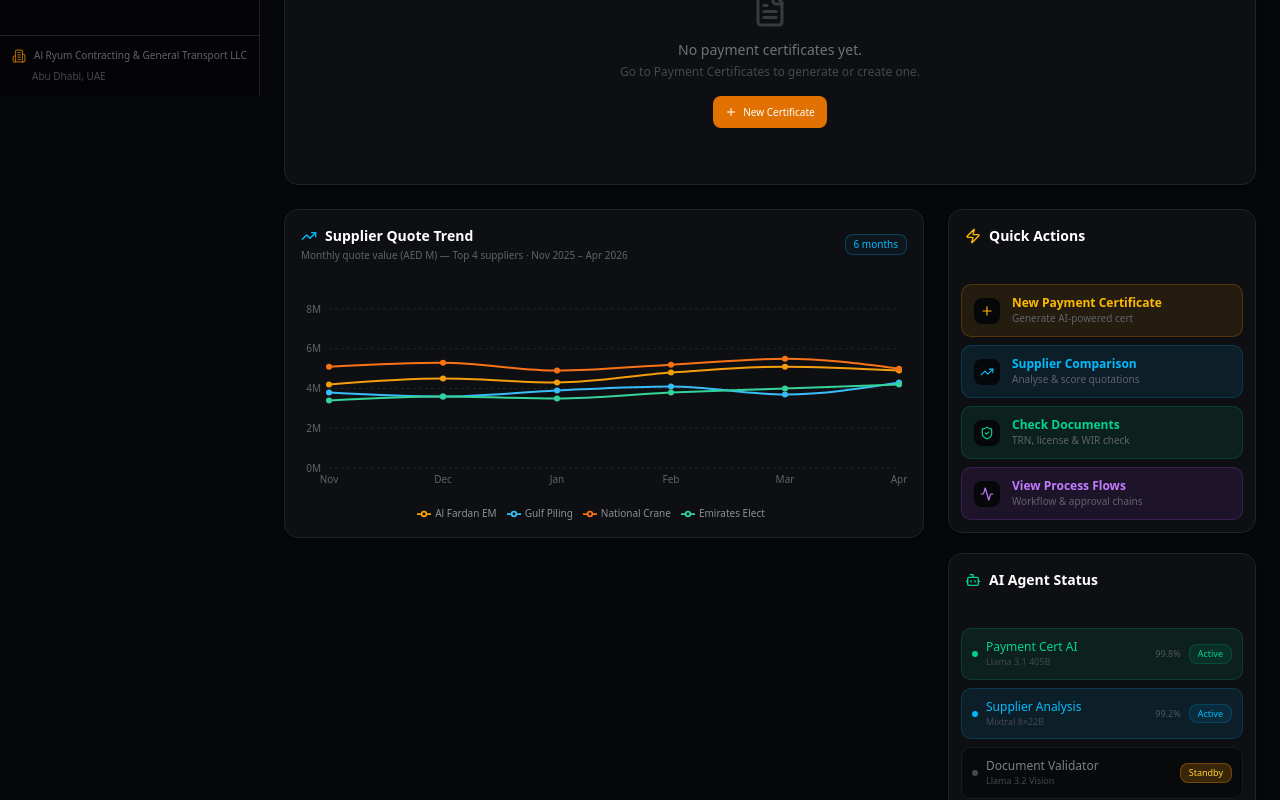
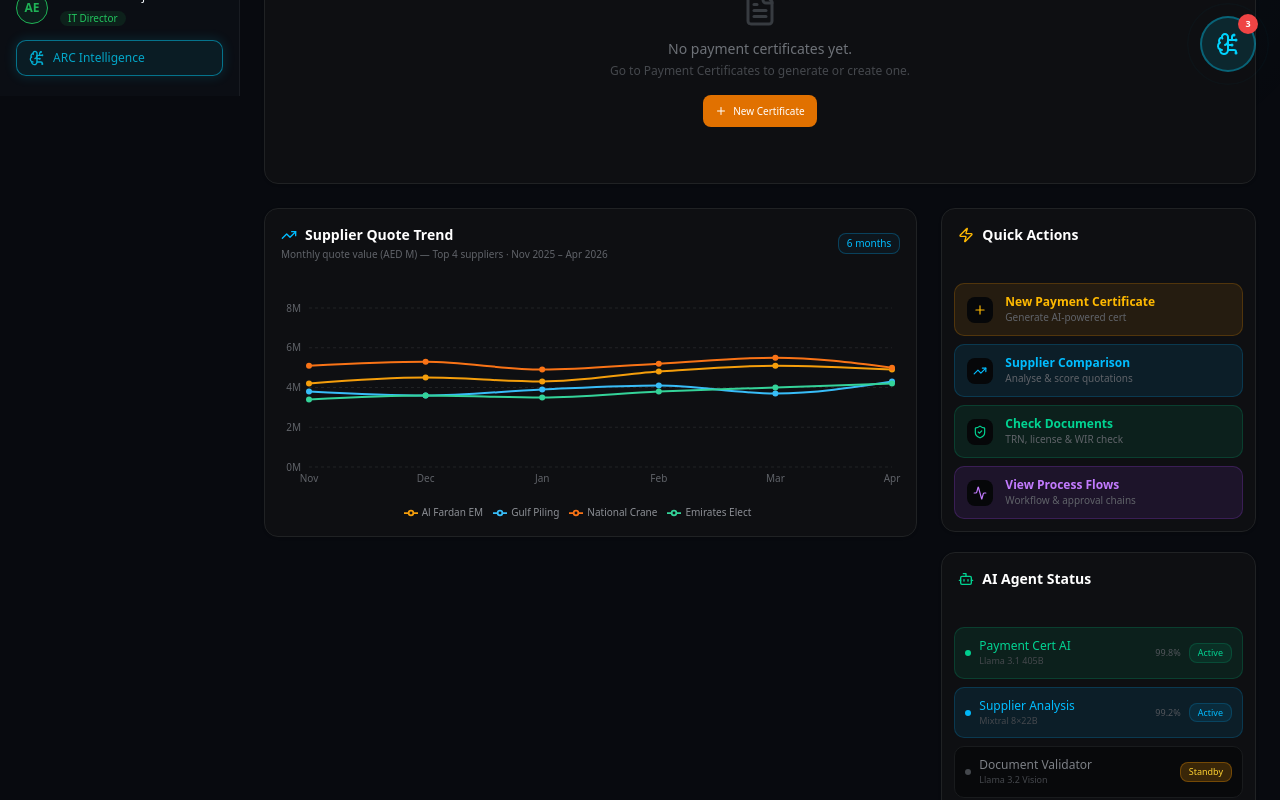
Before and after one commit to aelnaji/ARC_Dashboard, a Next.js app: page / in a window 1280 px wide. Shown: the part 704-1504 px from the top of the page. Built offline with nearby package versions, Linux system fonts and the light colour scheme.

Commit message:
feat: wire ShellLayout into page.tsx + update layout.tsx with arc theme + Inter font

```diff
--- a/src/app/layout.tsx
+++ b/src/app/layout.tsx
@@ -1,26 +1,22 @@
 import type { Metadata } from "next";
-import { Geist, Geist_Mono } from "next/font/google";
+import { Inter } from "next/font/google";
 import "./globals.css";
+import "@/styles/arc-themes.css";
 import { Toaster } from "@/components/ui/toaster";
 
-const geistSans = Geist({
-  variable: "--font-geist-sans",
+const inter = Inter({
+  variable: "--font-inter",
   subsets: ["latin"],
-});
-
-const geistMono = Geist_Mono({
-  variable: "--font-geist-mono",
-  subsets: ["latin"],
+  display: "swap",
 });
 
 export const metadata: Metadata = {
   title: "ARC Command Centre",
-  description: "Al Ryum Contracting & General Transport LLC — Command Centre Dashboard. AI-powered payment certificate management, supplier comparison, and document processing for construction operations in Abu Dhabi, UAE.",
+  description:
+    "Al Ryum Contracting & General Transport LLC \u2014 Command Centre Dashboard. AI-powered payment certificate management, supplier comparison, and document processing for construction operations in Abu Dhabi, UAE.",
   keywords: ["ARC", "Al Ryum", "Command Centre", "Payment Certificate", "Construction", "Abu Dhabi", "UAE"],
   authors: [{ name: "Al Ryum Contracting & General Transport LLC" }],
-  icons: {
-    icon: "/arc-logo.png",
-  },
+  icons: { icon: "/arc-logo.png" },
 };
 
 export default function RootLayout({
@@ -29,9 +25,10 @@ export default function RootLayout({
   children: React.ReactNode;
 }>) {
   return (
-    <html lang="en" suppressHydrationWarning>
+    <html lang="en" className="theme-arc-green" suppressHydrationWarning>
       <body
-        className={`${geistSans.variable} ${geistMono.variable} antialiased bg-background text-foreground`}
+        className={`${inter.variable} font-sans antialiased`}
+        style={{ background: "var(--arc-bg-page)", color: "var(--arc-text)" }}
       >
         {children}
         <Toaster />
--- a/src/app/page.tsx
+++ b/src/app/page.tsx
@@ -1,207 +1,41 @@
 "use client";
 
-import { useState, useRef, useSyncExternalStore } from "react";
+import { useSyncExternalStore } from "react";
 import { motion, AnimatePresence } from "framer-motion";
-import {
-  LayoutDashboard,
-  FileText,
-  ChartColumn,
-  Bot,
-  GitBranch,
-  Settings,
-  Building2,
-  ChevronLeft,
-  Menu,
-  X,
-} from "lucide-react";
-import { Badge } from "@/components/ui/badge";
 import { useAppStore, type Section } from "@/lib/store";
+import ShellLayout from "@/components/arc/ShellLayout";
+
+// ── Existing Section Components (untouched) ──────────────────────────────────
 import DashboardSection from "@/components/sections/DashboardSection";
 import PaymentCertsSection from "@/components/sections/PaymentCertsSection";
 import SupplierComparisonSection from "@/components/sections/SupplierComparisonSection";
 import AgentMonitorSection from "@/components/sections/AgentMonitorSection";
 import ProcessFlowsSection from "@/components/sections/ProcessFlowsSection";
 import SettingsSection from "@/components/sections/SettingsSection";
-import LogoutButton from "@/components/LogoutButton";
 
-const navItems: { key: Section; icon: typeof LayoutDashboard; label: string; desc: string }[] = [
-  { key: "dashboard", icon: LayoutDashboard, label: "Dashboard Overview", desc: "Main dashboard" },
-  { key: "payment-certs", icon: FileText, label: "Payment Certificates", desc: "AI-powered cert generation" },
-  { key: "supplier-comparison", icon: ChartColumn, label: "Supplier Comparison", desc: "Quotation analysis" },
-  { key: "agent-monitor", icon: Bot, label: "Agent Monitor", desc: "AI agent status" },
-  { key: "process-flows", icon: GitBranch, label: "Process Flows", desc: "Workflow diagrams" },
-  { key: "settings", icon: Settings, label: "Settings", desc: "Configuration" },
-];
-
-const sectionComponents: Record<Section, React.FC> = {
-  dashboard: DashboardSection,
-  "payment-certs": PaymentCertsSection,
+const SECTION_COMPONENTS: Record<Section, React.FC> = {
+  dashboard:             DashboardSection,
+  "payment-certs":       PaymentCertsSection,
   "supplier-comparison": SupplierComparisonSection,
-  "agent-monitor": AgentMonitorSection,
-  "process-flows": ProcessFlowsSection,
-  settings: SettingsSection,
+  "agent-monitor":       AgentMonitorSection,
+  "process-flows":       ProcessFlowsSection,
+  settings:              SettingsSection,
 };
 
 export default function CommandCentre() {
-  const { activeSection, setActiveSection } = useAppStore();
-  const [sidebarOpen, setSidebarOpen] = useState(false);
-  const [sidebarCollapsed, setSidebarCollapsed] = useState(false);
+  const { activeSection } = useAppStore();
+
+  // Prevent hydration mismatch — render section only on client
   const mounted = useSyncExternalStore(
     () => () => {},
     () => true,
     () => false
   );
 
-  const handleNavClick = (key: Section) => {
-    setActiveSection(key);
-    setSidebarOpen(false);
-  };
-
-  const SectionComponent = sectionComponents[activeSection];
+  const SectionComponent = SECTION_COMPONENTS[activeSection];
 
   return (
-    <div className="min-h-screen bg-[oklch(0.13_0.005_260)] text-foreground">
-      {/* Mobile overlay */}
-      <AnimatePresence>
-        {sidebarOpen && (
-          <motion.div
-            initial={{ opacity: 0 }}
-            animate={{ opacity: 1 }}
-            exit={{ opacity: 0 }}
-            className="fixed inset-0 z-40 bg-black/50 lg:hidden"
-            onClick={() => setSidebarOpen(false)}
-          />
-        )}
-      </AnimatePresence>
-
-      {/* Sidebar */}
-      <aside
-        className={`fixed top-0 left-0 z-50 h-full bg-[oklch(0.11_0.005_260)] border-r border-[oklch(0.25_0.005_260)] flex flex-col transition-all duration-300 lg:z-30 ${
-          sidebarCollapsed ? "lg:w-[72px]" : "lg:w-[260px]"
-        } -translate-x-full lg:translate-x-0 ${sidebarOpen ? "translate-x-0" : ""}`}
-      >
-        {/* Logo */}
-        <div className="flex items-center gap-3 px-4 h-16 border-b border-[oklch(0.25_0.005_260)] shrink-0">
-          <div className="relative w-10 h-10 rounded-lg overflow-hidden shrink-0">
-            <img src="/arc-logo.png" alt="ARC Logo" className="w-full h-full object-cover" />
-          </div>
-          {!sidebarCollapsed && (
-            <div className="min-w-0 flex-1">
-              <p className="font-bold text-amber-400 text-sm leading-tight truncate">ARC Command</p>
-              <p className="text-[10px] text-[oklch(0.55_0.01_260)] leading-tight truncate">Centre</p>
-            </div>
-          )}
-          <button
-            className="lg:hidden ml-auto p-1 rounded-md hover:bg-[oklch(0.22_0.01_260)] text-[oklch(0.6_0.01_260)]"
-            onClick={() => setSidebarOpen(false)}
-          >
-            <X className="size-5" />
-          </button>
-        </div>
-
-        {/* Nav Items */}
-        <nav className="flex-1 overflow-y-auto py-3 px-3 space-y-1 custom-scrollbar">
-          {navItems.map((item) => {
-            const Icon = item.icon;
-            const isActive = activeSection === item.key;
-            return (
-              <button
-                key={item.key}
-                onClick={() => handleNavClick(item.key)}
-                className={`w-full flex items-center gap-3 rounded-lg px-3 py-2.5 text-left transition-all duration-150 group ${
-                  isActive
-                    ? "bg-amber-500/15 text-amber-400 shadow-sm"
-                    : "text-[oklch(0.65_0.01_260)] hover:bg-[oklch(0.18_0.01_260)] hover:text-[oklch(0.85_0.005_260)]"
-                }`}
-              >
-                <span
-                  className={`shrink-0 transition-colors ${
-                    isActive ? "text-amber-400" : "text-[oklch(0.5_0.01_260)] group-hover:text-[oklch(0.7_0.01_260)]"
-                  }`}
-                >
-                  <Icon className="size-5" />
-                </span>
-                {!sidebarCollapsed && (
-                  <div className="min-w-0">
-                    <p className="text-sm font-medium truncate">{item.label}</p>
-                    <p className="text-[10px] text-[oklch(0.5_0.01_260)] truncate">{item.desc}</p>
-                  </div>
-                )}
-                {isActive && !sidebarCollapsed && (
-                  <div className="ml-auto w-1.5 h-1.5 rounded-full bg-amber-400 shrink-0" />
-                )}
-              </button>
-            );
-          })}
-        </nav>
-
-        {/* Company Info */}
-        {!sidebarCollapsed && (
-          <div className="border-t border-[oklch(0.25_0.005_260)] p-3 shrink-0">
-            <div className="space-y-1.5">
-              <div className="flex items-center gap-2">
-                <Building2 className="size-3.5 text-amber-500/60 shrink-0" />
-                <p className="text-[10px] text-[oklch(0.5_0.01_260)] truncate">
-                  Al Ryum Contracting &amp; General Transport LLC
-                </p>
-              </div>
-              <p className="text-[10px] text-[oklch(0.4_0.01_260)] pl-5">Abu Dhabi, UAE</p>
-            </div>
-          </div>
-        )}
-
-        {/* Collapse Toggle (desktop only) */}
-        <button
-          onClick={() => setSidebarCollapsed(!sidebarCollapsed)}
-          className="hidden lg:flex absolute -right-3 top-20 w-6 h-6 rounded-full bg-[oklch(0.20_0.005_260)] border border-[oklch(0.30_0.005_260)] items-center justify-center text-[oklch(0.6_0.01_260)] hover:text-amber-400 hover:border-amber-500/50 transition-colors z-10"
-        >
-          <ChevronLeft className={`size-3 transition-transform duration-300 ${sidebarCollapsed ? "rotate-180" : ""}`} />
-        </button>
-      </aside>
-
-      {/* Main Content */}
-      <div
-        className={`transition-all duration-300 ${
-          sidebarCollapsed ? "lg:ml-[72px]" : "lg:ml-[260px]"
-        }`}
-      >
-        {/* Header */}
-        <header className="sticky top-0 z-20 bg-[oklch(0.13_0.005_260)]/95 backdrop-blur-md border-b border-[oklch(0.25_0.005_260)]">
-          <div className="flex items-center justify-between h-14 px-4">
-            <div className="flex items-center gap-3">
-              <button
-                className="lg:hidden p-2 rounded-lg hover:bg-[oklch(0.22_0.01_260)] text-[oklch(0.7_0.01_260)] transition-colors"
-                onClick={() => setSidebarOpen(true)}
-              >
-                <Menu className="size-5" />
-              </button>
-              <nav className="flex items-center gap-1.5 text-xs">
-                <span className="text-[oklch(0.5_0.01_260)]">
-                  <span className="text-[oklch(0.80_0.005_260)] font-medium">
-                    {navItems.find((n) => n.key === activeSection)?.label || "Dashboard"}
-                  </span>
-                </span>
-              </nav>
-            </div>
-            <div className="flex items-center gap-3">
-              <div className="hidden sm:flex items-center gap-2 text-xs text-[oklch(0.5_0.01_260)]">
-                <Building2 className="size-3.5 text-amber-500/60" />
-                <span className="hidden md:inline">Al Ryum Contracting</span>
-              </div>
-              <div className="flex items-center gap-1.5">
-                <div className="w-2 h-2 rounded-full bg-emerald-400" />
-                <Badge className="text-[10px] text-emerald-400 border-emerald-500/30 bg-emerald-500/5">
-                  Online
-                </Badge>
-              </div>
-              <div className="h-4 w-px bg-[oklch(0.25_0.005_260)]" />
-              <LogoutButton />
-            </div>
-          </div>
-        </header>
-
-        {/* Section Content */}
-        <main className="p-4 lg:p-6 max-w-[1400px] mx-auto">
+    <ShellLayout>
       {mounted && (
         <AnimatePresence mode="wait">
           <motion.div
@@ -209,14 +43,12 @@ export default function CommandCentre() {
             initial={{ opacity: 0, x: 20 }}
             animate={{ opacity: 1, x: 0 }}
             exit={{ opacity: 0, x: -20 }}
-                transition={{ duration: 0.25 }}
+            transition={{ duration: 0.22 }}
           >
             <SectionComponent />
           </motion.div>
         </AnimatePresence>
       )}
-        </main>
-      </div>
-    </div>
+    </ShellLayout>
   );
 }
```
Lines whose indentation alone changed are shown as unchanged.
